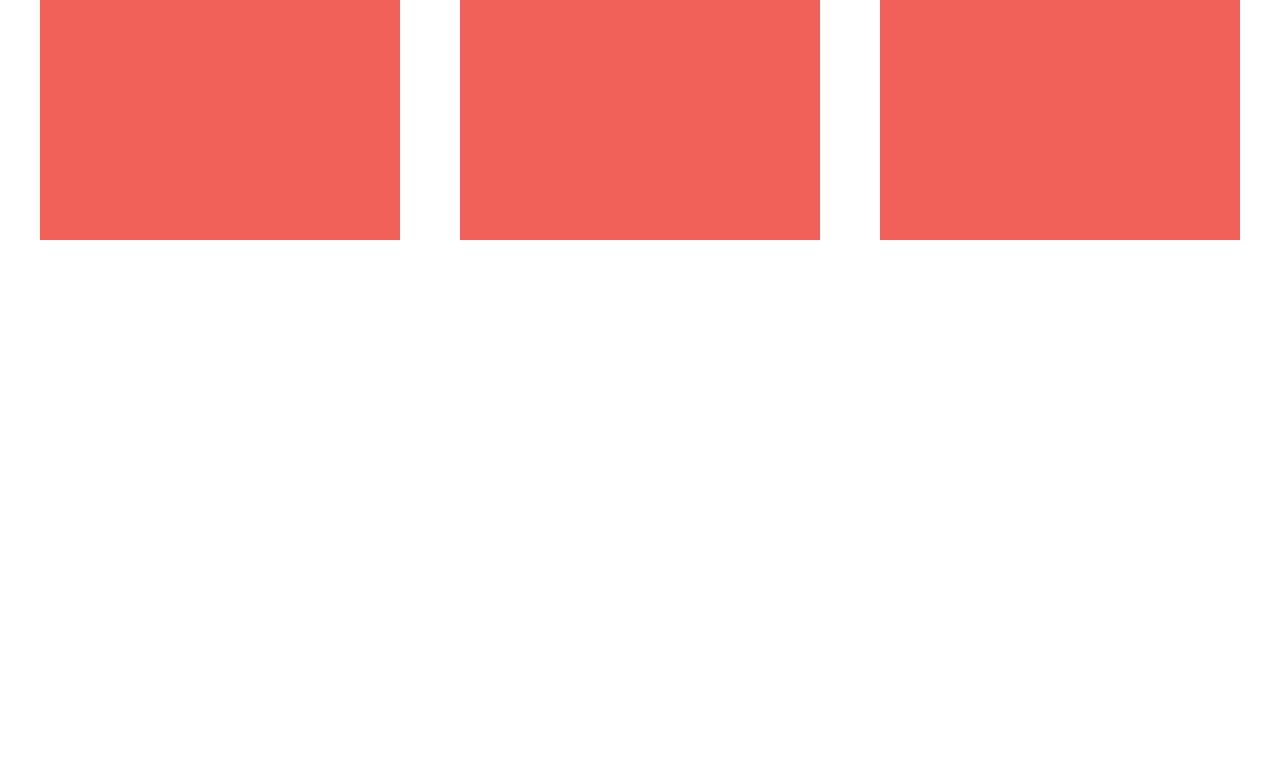
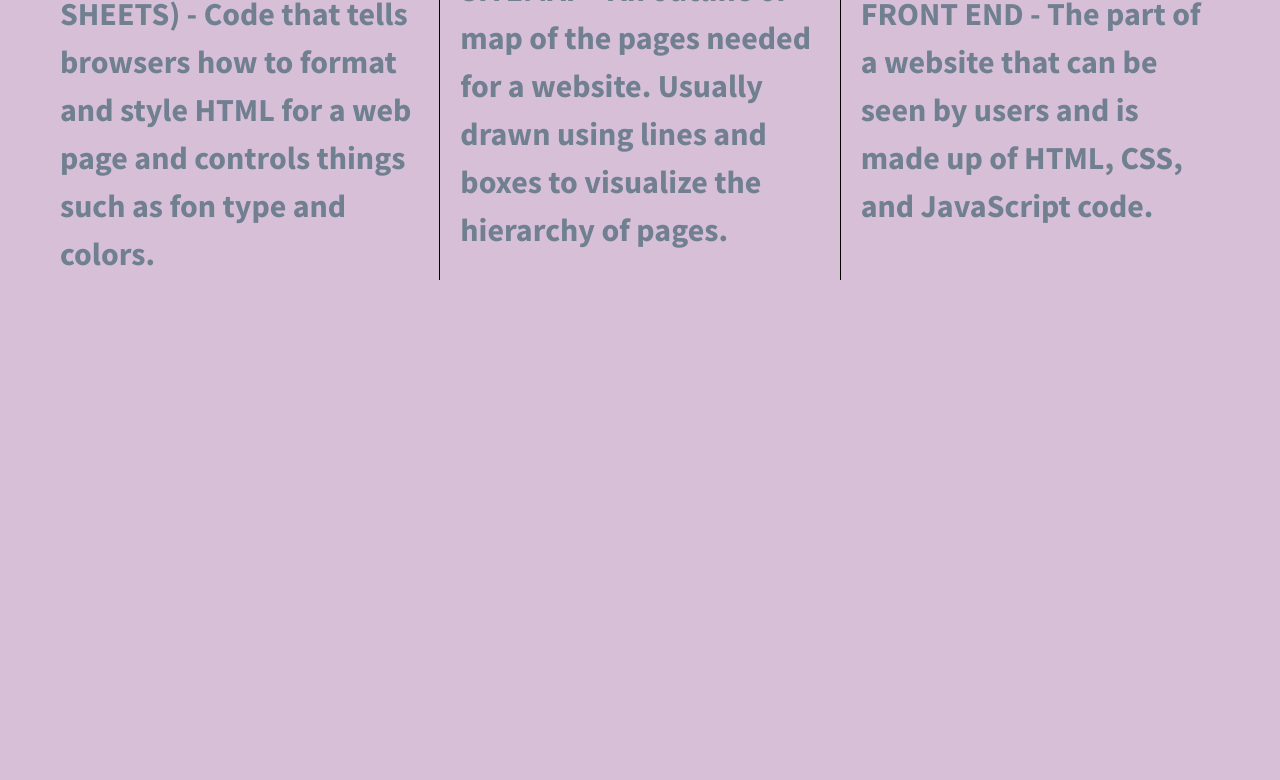
Before and after one commit to V-codes/flexbox-grid-starter, a plain HTML site: page index.html in a window 1280 px wide. Shown: the part 100-880 px from the top of the page. Drawn offline with nearby package versions, Linux system fonts and the light colour scheme.

Commit message:
Added main content

```diff
--- a/css/main.css
+++ b/css/main.css
@@ -106,6 +106,7 @@ body {
   padding: 2em;
   font-size: 1.25em;
   height: 100%;
+  background-color: #D8BFD8;
 }
 
 .wrapper {
@@ -117,19 +118,24 @@ body {
 
 .div-1, .div-2, .div-3 {
   /*give the divs a width of 30%, add display:flex, set justify-content and align-items to center*/
-  color: #fff;
+  color: #708090;
   line-height: 1.5em;
   font-size: 1.6em;
-  background-color: #f16059;
+  background-color: #D8BFD8;
   height: 300px;
   display: flex;
   justify-content: center;
-  width: 30%;
-  align-items:
+  width: 35%;
+  align-items:center;
+  padding: 20px;
 
 }
-
-
+.div-1{
+  border-right: 1px solid black;
+}
+.div-2{
+  border-right: 1px solid black;
+}
 
 
 /* ==========================================================================
--- a/index.html
+++ b/index.html
@@ -23,13 +23,16 @@
 
         <section class="wrapper">
             <div class="div-1">
-                Div 1
+              CSS (CASCADING STYLE SHEETS) -
+              Code that tells browsers how to format and style HTML for a web page and controls things such as fon type and colors.
             </div>
             <div class="div-2">
-                Div 2
+             SITEMAP -
+            An outline or map of the pages needed for a website. Usually drawn using lines and boxes to visualize the hierarchy of pages.
             </div>
             <div class="div-3">
-                Div 3
+           FRONT END -
+            The part of a website that can be seen by users and is made up of HTML, CSS, and JavaScript code.
             </div>
         </section>
 
```
